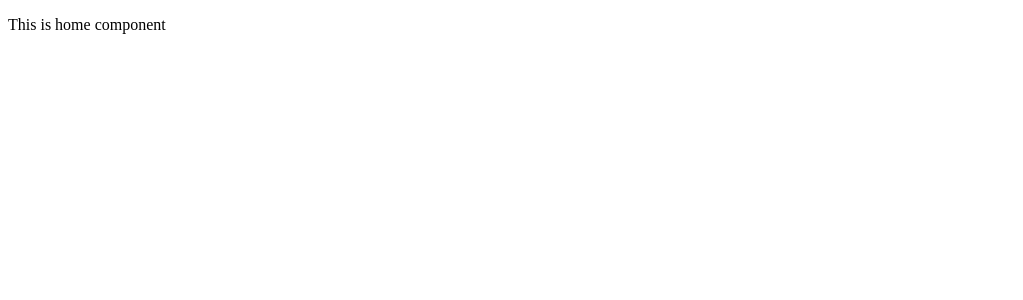
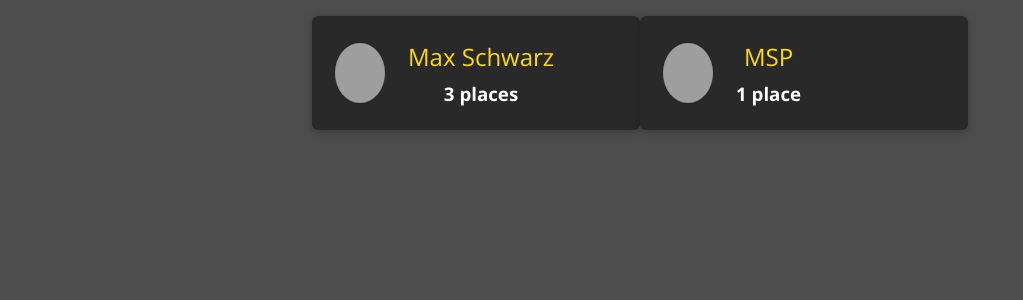
Before and after one commit to BipinAdhikari10/outspot, a Vue app in the folder outspot frontend/: page / in a window 1280 px wide. Shown: the top 300 px of the page, without its empty margins (0-1023 px from the left). Built offline with nearby package versions, Linux system fonts and the light colour scheme; grey boxes are pictures that could not be loaded.

Commit message:
make button componenet ImageUpload, show users and routing

```diff
--- a/outspot frontend/public/index.html
+++ b/outspot frontend/public/index.html
@@ -1,15 +1,19 @@
 <!DOCTYPE html>
 <html lang="">
   <head>
-    <meta charset="utf-8">
-    <meta http-equiv="X-UA-Compatible" content="IE=edge">
-    <meta name="viewport" content="width=device-width,initial-scale=1.0">
-    <link rel="icon" href="<%= BASE_URL %>favicon.ico">
+    <meta charset="utf-8" />
+    <meta http-equiv="X-UA-Compatible" content="IE=edge" />
+    <meta name="viewport" content="width=device-width,initial-scale=1.0" />
+    <link rel="icon" href="<%= BASE_URL %>favicon.ico" />
     <title><%= htmlWebpackPlugin.options.title %></title>
   </head>
   <body>
     <noscript>
-      <strong>We're sorry but <%= htmlWebpackPlugin.options.title %> doesn't work properly without JavaScript enabled. Please enable it to continue.</strong>
+      <strong
+        >We're sorry but <%= htmlWebpackPlugin.options.title %> doesn't work
+        properly without JavaScript enabled. Please enable it to
+        continue.</strong
+      >
     </noscript>
     <div id="app"></div>
     <!-- built files will be auto injected -->
--- a/outspot frontend/src/App.vue
+++ b/outspot frontend/src/App.vue
@@ -11,4 +11,47 @@ export default {
 };
 </script>
 
-<style></style>
+<style>
+@import url("https://fonts.googleapis.com/css?family=Open+Sans:400,700&display=swap");
+
+* {
+  box-sizing: border-box;
+}
+
+html {
+  font-family: "Open Sans", sans-serif;
+}
+
+body {
+  margin: 0;
+  background: #4d4d4d;
+}
+
+.slide-in-left-enter {
+  transform: translateX(-100%);
+}
+
+.slide-in-left-enter-active {
+  transform: translateX(0);
+  opacity: 1;
+  transition: all 200ms;
+}
+
+.slide-in-left-exit {
+  transform: translateX(0%);
+  opacity: 1;
+}
+
+.slide-in-left-exit-active {
+  transform: translateX(-100%);
+  opacity: 0;
+  transition: all 200ms;
+}
+
+.center {
+  text-align: center;
+  display: flex;
+  justify-content: center;
+  align-items: center;
+}
+</style>
--- /dev/null
+++ b/outspot frontend/src/shared/ui/ButtonComponent.vue
@@ -0,0 +1,62 @@
+<template>
+  <button :class="['btn', myClass]" :style="myStyle" @click="handleClick">
+    {{ buttonText }}
+  </button>
+</template>
+
+<script>
+export default {
+  name: "ButtonComponent",
+  props: {
+    buttonText: {
+      type: String,
+      required: true,
+      default: "Click me", // Default button text
+    },
+    myClass: {
+      type: String,
+      required: false,
+    },
+    myStyle: {
+      type: Object,
+      required: false,
+    },
+  },
+  methods: {
+    handleClick() {
+      this.$emit("click");
+    },
+  },
+};
+</script>
+
+<style scoped>
+/* Basic button styles */
+.btn {
+  padding: 10px 20px;
+  font-size: 16px;
+  border: none;
+  border-radius: 4px;
+  cursor: pointer;
+  transition: background-color 0.3s;
+  color: white;
+}
+
+.btn:hover {
+  background-color: #ccc; /* Change to a light gray on hover */
+}
+.btn-danger {
+  background-color: red;
+}
+.btn-primary {
+  background-color: blue;
+}
+
+.btn-secondary {
+  background-color: yellow;
+}
+
+.btn-success {
+  background-color: green;
+}
+</style>
--- /dev/null
+++ b/outspot frontend/src/shared/ui/ImageUpload.vue
@@ -0,0 +1,66 @@
+<template>
+  <div :class="['avatar', myClass]" :style="myStyle">
+    <img :src="ImageSrc" :style="{ width: myWidth, height: myHeight }" />
+  </div>
+</template>
+
+<script>
+export default {
+  name: "ImageUpload",
+  data() {
+    return {
+      message: "Upload image",
+    };
+  },
+  props: {
+    ImageSrc: {
+      type: String,
+      required: false,
+    },
+    altText: {
+      type: String,
+      required: false,
+    },
+    myClass: {
+      type: String,
+      required: false,
+    },
+    myStyle: {
+      type: Object,
+      required: false,
+    },
+    myWidth: {
+      type: String,
+      required: false,
+    },
+    myHeight: {
+      type: String,
+      required: false,
+    },
+  },
+};
+</script>
+
+<style>
+.avatar {
+  width: 100%;
+  height: 100%;
+  display: flex;
+  justify-content: center;
+  align-items: center;
+}
+
+.avatar img {
+  display: block;
+  border-radius: 50%;
+  width: 100%;
+  height: 100%;
+  object-fit: cover;
+}
+.bg-red {
+  background-color: red;
+}
+.bg-green {
+  background-color: green;
+}
+</style>
--- /dev/null
+++ b/outspot frontend/src/users/components/UserList.vue
@@ -0,0 +1,136 @@
+<template>
+  <div>
+    <ul class="users-list">
+      <template v-if="users.length < 1">
+        <li style="text-align: center">No data found</li>
+      </template>
+
+      <template v-else>
+        <li v-for="user in users" :key="user.id" class="user-item">
+          <div class="user-item__content">
+            <router-link :to="`/users/${user.id}`">
+              <div class="user-item__image">
+                <ImageUpload :ImageSrc="user.image" :altText="user.name" />
+              </div>
+              <div class="user-item__info">
+                <h2>{{ user.name }}</h2>
+                <h3>
+                  {{ user.places }} {{ user.places > 1 ? "places" : "place" }}
+                </h3>
+                <!-- <ButtonComponent buttonText="Submit" myClass="btn-success" /> -->
+              </div>
+            </router-link>
+          </div>
+        </li>
+      </template>
+    </ul>
+  </div>
+</template>
+
+<script>
+import ImageUpload from "@/shared/ui/ImageUpload.vue";
+// import ButtonComponent from "@/shared/ui/ButtonComponent.vue";
+
+export default {
+  name: "UserList",
+  components: {
+    ImageUpload,
+    // ButtonComponent,
+  },
+  data() {
+    return {
+      message: "This is user list",
+    };
+  },
+  props: {
+    users: Array,
+  },
+  methods: {},
+};
+</script>
+
+<style>
+.users-list {
+  list-style: none;
+  margin: 0 auto;
+  padding: 0;
+  width: 90%;
+  max-width: 50rem;
+  display: flex;
+  justify-content: center;
+  flex-wrap: wrap;
+}
+.user-item {
+  margin: 1rem;
+  width: calc(45% - 2rem);
+  min-width: 17.5rem;
+}
+
+.user-item a {
+  display: flex;
+  align-items: center;
+  width: 100%;
+  height: 100%;
+  text-decoration: none;
+  padding: 1rem;
+  color: white;
+  background: #292929;
+}
+
+.user-item a:hover,
+.user-item a:active {
+  background: #ffd900;
+}
+
+.user-item__content {
+  padding: 0;
+}
+
+.user-item__image {
+  width: 4rem;
+  height: 4rem;
+  margin-right: 1rem;
+}
+
+.user-item__info h2 {
+  font-size: 1.5rem;
+  margin: 0 0 0.5rem 0;
+  font-weight: normal;
+  color: #ffd900;
+}
+
+.user-item:hover h2,
+.user-item:active h2,
+.user-item:hover h3,
+.user-item:active h3 {
+  color: #292929;
+}
+
+.user-item__info h3 {
+  margin: 0;
+}
+
+.user-item {
+  list-style: none;
+  margin: 1rem 0;
+}
+
+.user-item__content {
+  box-shadow: 0 2px 8px rgba(0, 0, 0, 0.26);
+  border-radius: 6px;
+  overflow: hidden;
+  text-align: center;
+}
+
+.user-item__image img {
+  border-radius: 50%;
+  width: 50px;
+  height: 60px;
+  object-fit: cover;
+}
+
+.user-item__info h2,
+.user-item__info h3 {
+  margin: 0.5rem 0;
+}
+</style>
--- a/outspot frontend/src/users/pages/HomePage.vue
+++ b/outspot frontend/src/users/pages/HomePage.vue
@@ -1,16 +1,35 @@
 <template>
   <div>
-    <p>{{ message }}</p>
+    <UserList :users="users" />
   </div>
 </template>
 
 <script>
+import UserList from "../components/UserList.vue";
 export default {
   name: "HomePage",
-  components: {},
+  components: {
+    UserList,
+  },
   data() {
     return {
       message: "This is home component",
+      users: [
+        {
+          id: "u1",
+          name: "Max Schwarz",
+          image:
+            "https://images.pexels.com/photos/839011/pexels-photo-839011.jpeg?auto=compress&cs=tinysrgb&dpr=2&h=750&w=1260",
+          places: 3,
+        },
+        {
+          id: "u2",
+          name: "MSP",
+          image:
+            "https://images.pexels.com/photos/839011/pexels-photo-839011.jpeg?auto=compress&cs=tinysrgb&dpr=2&h=750&w=1260",
+          places: 1,
+        },
+      ],
     };
   },
   props: {},
```
